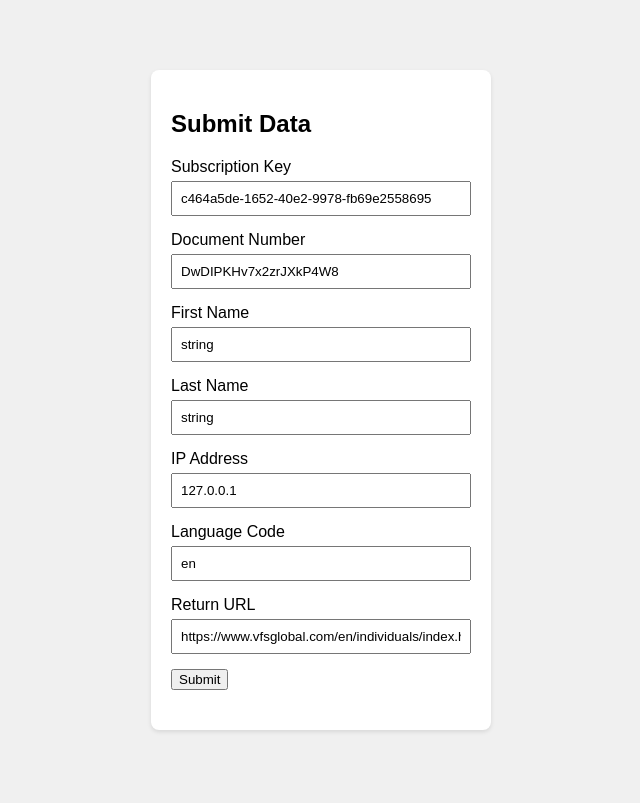
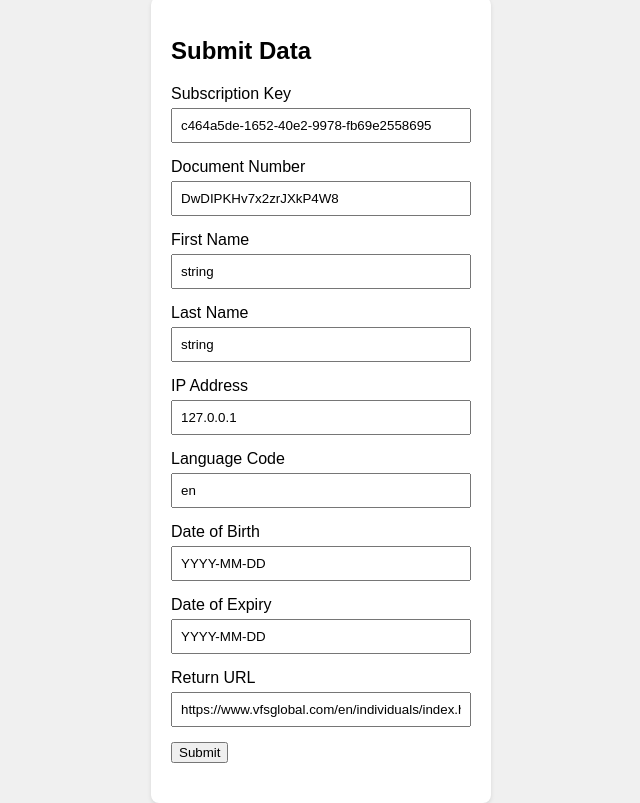
Before and after one commit to Navikenz-testing/token_intiator_v2, a plain HTML site: page index.html in a window 1280 px wide. Shown: the whole page, without its empty margins (319-959 px from the left). Drawn offline with Linux system fonts and the light colour scheme.

Commit message:
Update index.html

```diff
--- a/index.html
+++ b/index.html
@@ -88,6 +88,14 @@
                 <input type="text" id="languagecode" name="languagecode" value="en">
             </div>
             <div class="form-group">
+                <label for="dateofbirth">Date of Birth</label>
+                <input type="text" id="dateofbirth" name="dateofbirth" value="YYYY-MM-DD">
+            </div>
+            <div class="form-group">
+                <label for="dateofexpiry">Date of Expiry</label>
+                <input type="text" id="dateofexpiry" name="dateofexpiry" value="YYYY-MM-DD">
+            </div>
+            <div class="form-group">
                 <label for="returnURL">Return URL</label>
                 <input type="text" id="returnURL" name="returnURL" value="https://www.vfsglobal.com/en/individuals/index.html">
             </div>
@@ -107,6 +115,8 @@
                 lastname: form.lastname.value,
                 ipaddress: form.ipaddress.value,
                 languagecode: form.languagecode.value,
+                dateofbirth: form.dateofbirth.value,
+                dateofexpiry: form.dateofexpiry.value
                 return_url: form.returnURL.value
             };
 
```
